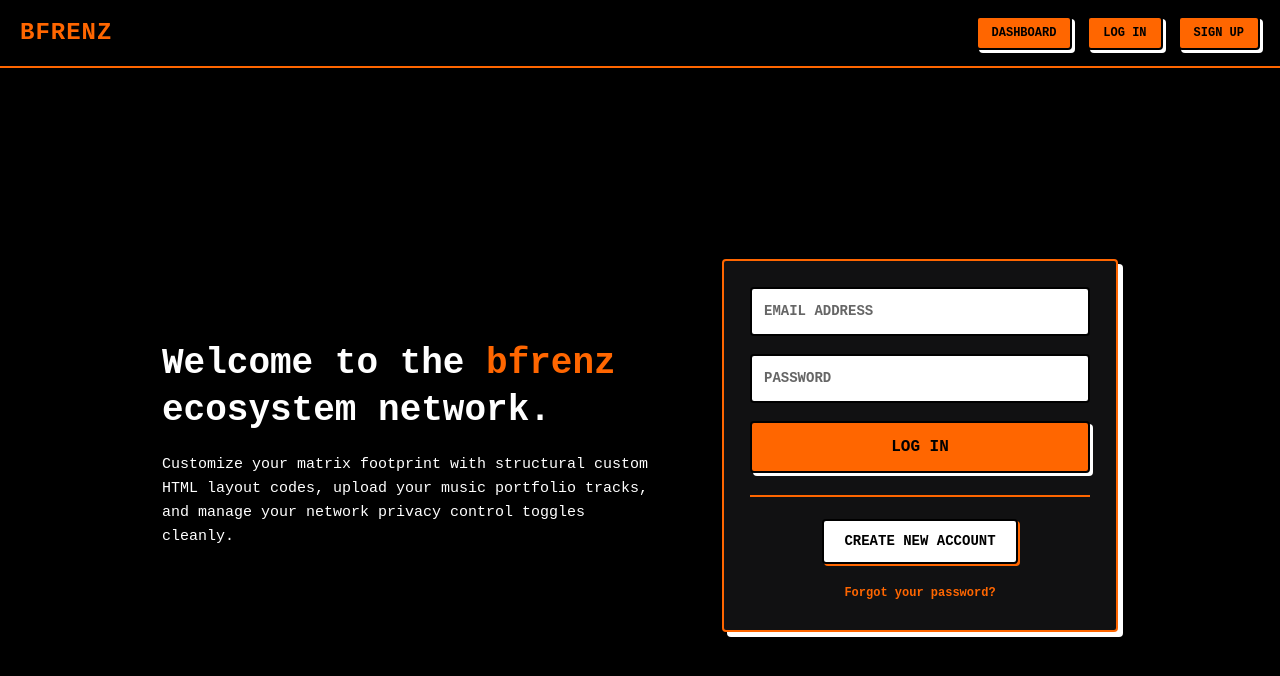
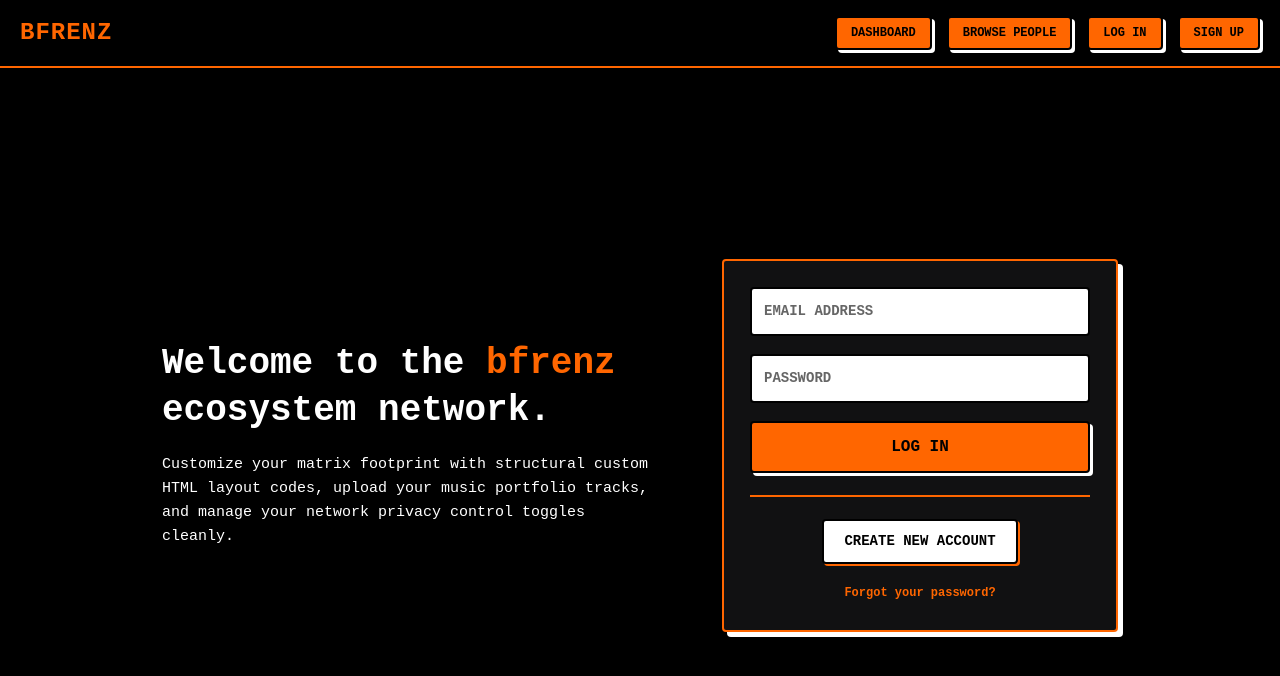
Before and after one commit to Dead-world/BFRENZ, a React (Vite) app: page / in a window 1280 px wide. Shown: the top 676 px of the page. Built offline with nearby package versions, Linux system fonts and the light colour scheme.

Commit message:
Fixed navbar

```diff
--- a/src/components/NavBar.jsx
+++ b/src/components/NavBar.jsx
@@ -9,7 +9,7 @@ if (typeof document !== 'undefined') {
     .nav-links-container { display: flex !important; align-items: center !important; gap: 15px !important; }
     .burger-menu-btn { display: none !important; }
 
-    /* 🎨 UNIFIED RETRO 3D ORANGE BUTTONS (EXACT DASHBOARD STYLE MATCH) */
+    /* 🎨 UNIFIED RETRO 3D ORANGE BUTTONS (EXACT STYLE MATCH) */
     .retro-nav-btn {
       display: inline-flex !important;
       align-items: center !important;
@@ -35,7 +35,7 @@ if (typeof document !== 'undefined') {
       filter: brightness(1.1) !important;
     }
 
-    /* 🔔 STANDALONE ORANGE VECTOR Activity BELL */
+    /* 🔔 DYNAMIC ALERTS ACTIVITY BELL WRAPPER */
     .retro-bell-wrapper {
       display: inline-flex !important;
       align-items: center !important;
@@ -45,7 +45,7 @@ if (typeof document !== 'undefined') {
       cursor: pointer !important;
     }
 
-    /* 💬 RETRO CIRCULAR MESSENGER TRIGGER BADGE WITH WHITE SHADOW SEAM */
+    /* 💬 RETRO CIRCULAR MESSENGER TRIGGER BADGE */
     .retro-messenger-circle {
       display: inline-flex !important;
       align-items: center !important;
@@ -74,7 +74,6 @@ if (typeof document !== 'undefined') {
       fill: currentColor !important;
     }
 
-    /* 📊 RE-INJECTED: DYNAMIC ALERT UNREAD BADGES OVERRIDES */
     .bell-badge-indicator {
       position: absolute !important;
       top: -2px !important;
@@ -143,33 +142,11 @@ if (typeof document !== 'undefined') {
         gap: 12px !important;
         align-items: center !important;
       }
-      .nav-links-container.open {
-        display: flex !important;
-      }
-      .burger-menu-btn {
-        display: block !important;
-      }
-      .retro-nav-btn {
-        width: 100% !important;
-        box-sizing: border-box !important;
-        justify-content: center !important;
-      }
-      .retro-messenger-circle {
-        width: 100% !important;
-        max-width: 100% !important;
-        height: auto !important;
-        padding: 12px 14px !important;
-        border-radius: 4px !important;
-        box-sizing: border-box !important;
-        justify-content: center !important;
-      }
-      .messenger-dropdown-panel {
-        position: fixed !important;
-        top: 64px !important;
-        right: 10px !important;
-        width: calc(100% - 20px) !important;
-        max-width: 360px !important;
-      }
+      .nav-links-container.open { display: flex !important; }
+      .burger-menu-btn { display: block !important; }
+      .retro-nav-btn { width: 100% !important; box-sizing: border-box !important; justify-content: center !important; }
+      .retro-messenger-circle { width: 100% !important; max-width: 100% !important; height: auto !important; padding: 12px 14px !important; border-radius: 4px !important; box-sizing: border-box !important; justify-content: center !important; }
+      .messenger-dropdown-panel { position: fixed !important; top: 64px !important; right: 10px !important; width: calc(100% - 20px) !important; max-width: 360px !important; }
     }
   `;
   document.head.appendChild(styleEl);
@@ -194,10 +171,8 @@ export default function NavBar() {
   useEffect(() => {
     if (!user) return;
 
-    // 📥 1. SYNC INITIAL CHAT ALERTS ON COMPONENT MOUNT
     fetchRecentInboxMessages();
 
-    // 🔌 2. ATTACH REAL-TIME CONTEXT LISTENER FOR OUTSTANDING ROWS
     const msgSubscription = supabase
       .channel(`public:user_messages:nav_receiver=${user.id}`)
       .on(
@@ -212,7 +187,6 @@ export default function NavBar() {
       )
       .subscribe();
 
-    // 📋 3. DETECT OUTSIDE WINDOW MOUSE CLICKS TO CLOSE DROPDOWN
     const handleOutsideClick = (e) => {
       if (dropdownRef.current && !dropdownRef.current.contains(e.target)) {
         setIsMsgDropdownOpen(false);
@@ -226,7 +200,6 @@ export default function NavBar() {
     };
   }, [user]);
 
-  /* ⚙️ ENGINE ACTION: CORE LOGS QUERY RUNNER */
   const fetchRecentInboxMessages = async () => {
     if (!user) return;
     try {
@@ -238,7 +211,6 @@ export default function NavBar() {
 
       if (msgError) throw msgError;
 
-      // Filter unread rows count
       const unreadRows = messagesData?.filter(m => !m.read) || [];
       setUnreadCount(unreadRows.length);
 
@@ -247,7 +219,6 @@ export default function NavBar() {
         return;
       }
 
-      // Deduplicate recent chats based on sender_id
       const uniqueSenderMap = {};
       messagesData.forEach(msg => {
         if (!uniqueSenderMap[msg.sender_id]) {
@@ -289,7 +260,6 @@ export default function NavBar() {
     }
   };
 
-  /* 🧼 TRANSACTION ACTIONS: MARK AS OPENED AND NAVIGATE OUT */
   const handleOpenChatAction = async (chatItem) => {
     try {
       await supabase
@@ -315,20 +285,25 @@ export default function NavBar() {
       </button>
 
       <div className={`nav-links-container ${isMenuOpen ? 'open' : ''}`}>
+        {/* 🟢 RESTORED ORIGINAL CORE FLOW ROUTES */}
         <Link to="/dashboard" className="retro-nav-btn">Dashboard</Link>
+        <Link to="/browse" className="retro-nav-btn">Browse People</Link>
 
         {user ? (
           <>
-            {/* 🔔 STANDALONE ORANGE NAVIGATION BELL ELEMENT */}
+            {/* 🟢 RESTORED USER INDIVIDUAL PROFILE ROUTE LINK */}
+            <Link to={`/profile/${user.id}`} className="retro-nav-btn">My Profile</Link>
+
+            {/* 🔔 ACTIVE MESSENGER INTEGRATED BELL OVERLAY NOTIFICATION */}
             <div className={`retro-bell-wrapper ${unreadCount > 0 ? 'bell-alert-active' : ''}`} ref={dropdownRef}>
               <div className="retro-messenger-circle" onClick={() => setIsMsgDropdownOpen(!isMsgDropdownOpen)}>
                 <svg viewBox="0 0 24 24">
-                  <path d="M12 2C6.48 2 2 6.48 2 12c0 2.22.73 4.27 1.96 5.93L3.05 21l3.22-.95C7.81 20.67 9.83 21 12 21c5.48 0 10-4.48 10-10S17.52 2 12 2zm1 14h-2v-2h2v2zm0-4h-2V7h2v5z"/>
+                  <path d="M12 22c1.1 0 2-.9 2-2h-4c0 1.1.89 2 2 2zm6-6v-5c0-3.07-1.64-5.64-4.5-6.32V4c0-.83-.67-1-1.5-1s-1.5.17-1.5 1v.68C7.63 5.36 6 7.92 6 11v5l-2 2v1h16v-1l-2-2z"/>
                 </svg>
                 {unreadCount > 0 && <span className="bell-badge-indicator">{unreadCount}</span>}
               </div>
 
-              {/* 📂 FLAT RETRO DROPDOWN CONTAINER WRAPPER POPUP */}
+              {/* FLOATING INBOX POPUP CONTAINER PANEL */}
               {isMsgDropdownOpen && (
                 <div className="messenger-dropdown-panel">
                   <div className="messenger-header-line">
```
